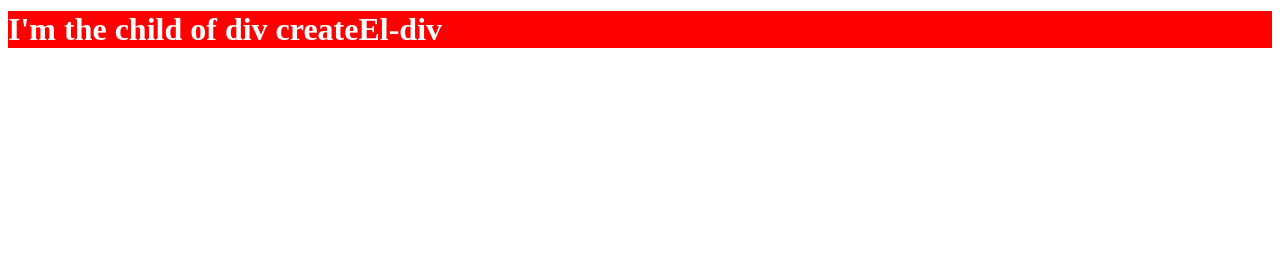
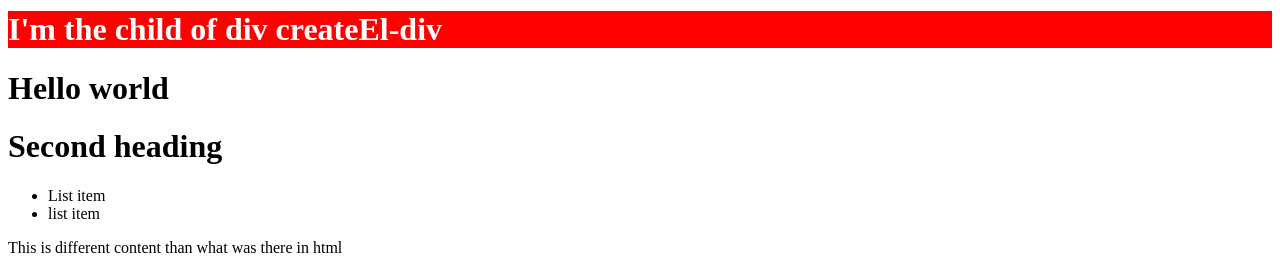
Before and after one commit to BusyBee15/JavaScript-Practice, a plain HTML site: page HTML/index.html in a window 1280 px wide. Shown: the part 737-1002 px from the top of the page. Before the commit the page ends 807 px from the top, so only its background shows below. Drawn offline with Linux system fonts and the light colour scheme.

Commit message:
innerHTML property is so cool, learnt chnaging the content dynamically + adding proper html structure synamically and very easily

```diff
--- a/HTML/index.html
+++ b/HTML/index.html
@@ -98,6 +98,14 @@
     </div>
     <!-- Remove -->
 
-    <script src="../JS/Remove.js"></script>
+    <!-- InnerHTML -->
+    <ul id="inner-first">
+      <li class="item">List item</li>
+      <li>list item</li>
+    </ul>
+    <div class="inner-div">I have some content</div>
+    <!-- InnerHTML -->
+
+    <script src="../JS/InnerHTML.js"></script>
   </body>
 </html>
--- /dev/null
+++ b/JS/InnerHTML.js
@@ -0,0 +1,16 @@
+//InnerHTML + TextContent
+
+const list = document.getElementById('inner-first')
+const div = document.querySelector('.inner-div')
+const item = document.querySelector('.item')
+
+console.log(list.innerHTML)
+
+const v = "random thing"
+const ul = document.createElement('ul')
+ul.innerHTML = `<li class="item">${v}</li>
+      <li>list item</li> <li>list item</li> `
+div.appendChild(ul)
+
+div.textContent = "This is different content than what was there in html"
+// div.innerHTML = "This is different content than what was there in html"
```
